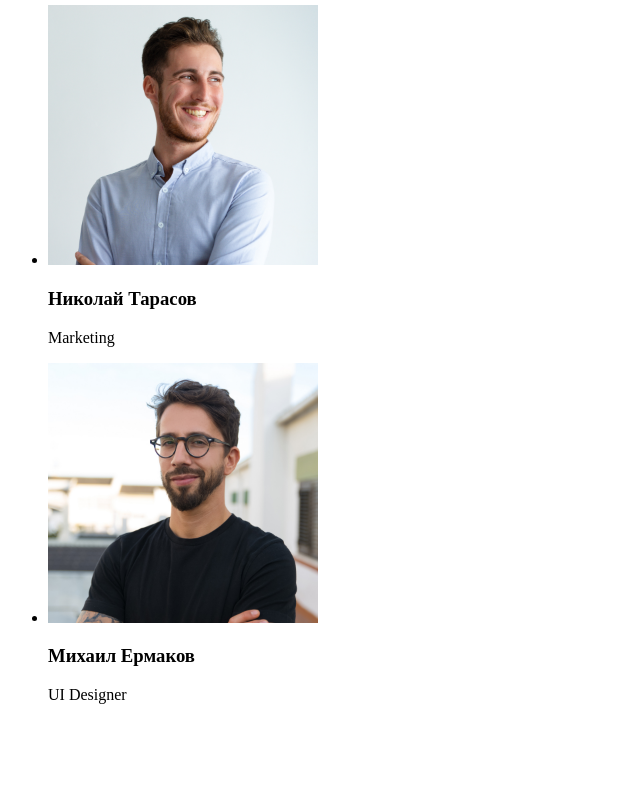
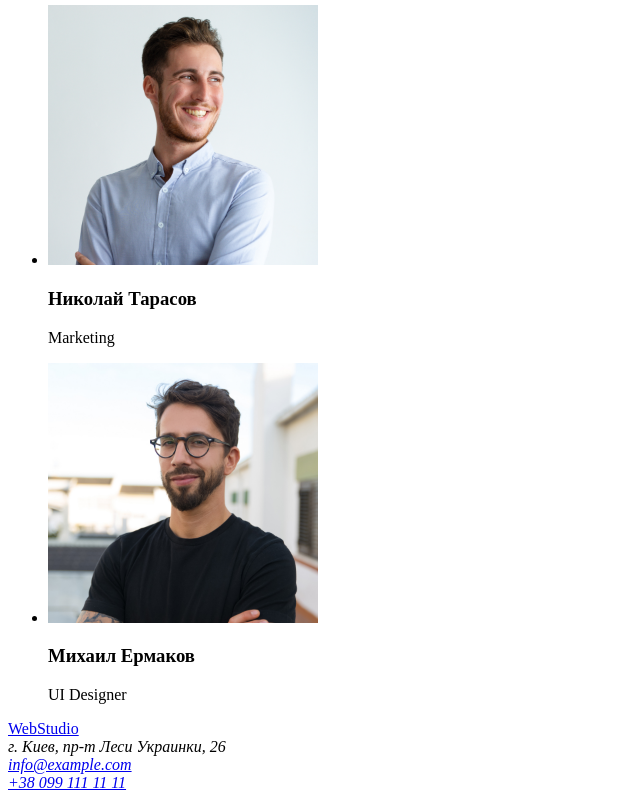
Before and after one commit to AlexandraMarkova/goit-markup-hw-01, a plain HTML site: page index.html in a window 1280 px wide. Shown: the part 2280-3080 px from the top of the page, without its empty margins (0-640 px from the left). Before the commit the page ends 3000 px from the top, so only its background shows below. Drawn offline with Linux system fonts and the light colour scheme.

Commit message:
делает подвал и комментарии

```diff
--- a/index.html
+++ b/index.html
@@ -5,6 +5,7 @@
     <meta name="viewport" content="width=device-width, initial-scale=1.0" />
     <title>Веб Студия</title>
   </head>
+
   <body>
     <!--Шапка страницы-->
     <header>
@@ -28,13 +29,14 @@
       <!--Для будущего оформления-->
       <div></div>
 
+      <!--Герой-->
       <section>
         <h1>Эффективные решения для вашего бизнеса</h1>
         <a href="">Заказать услугу</a>
       </section>
 
+      <!--<h2>Особенности</h2>-->
       <section>
-        <!--<h2>Особенности</h2>-->
         <ul>
           <li>
             <h3>Внимание к деталям</h3>
@@ -70,6 +72,7 @@
         </ul>
       </section>
 
+      <!--Чем занимается компания-->
       <section>
         <h2>Чем мы занимаемся</h2>
 
@@ -109,6 +112,7 @@
         </ul>
       </section>
 
+      <!--Члены команды-->
       <section>
         <h2>Наша команда</h2>
 
@@ -159,5 +163,17 @@
         </ul>
       </section>
     </main>
+
+    <!--Подвал-->
+    <footer>
+      <section>
+        <a href="/">WebStudio</a>
+        <address>
+          г. Киев, пр-т Леси Украинки, 26 <br />
+          <a href="mailto:info@example.com">info@example.com</a><br />
+          <a href="tel:+38-099-111-11-11">+38 099 111 11 11</a><br />
+        </address>
+      </section>
+    </footer>
   </body>
 </html>
```
